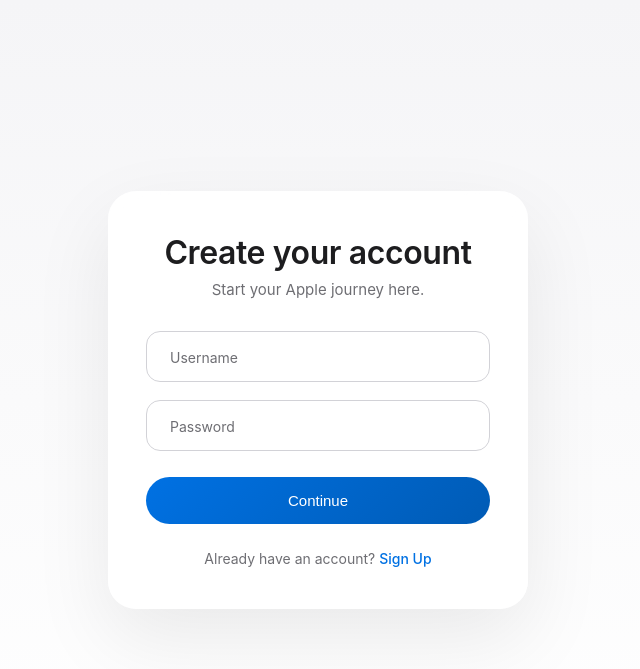
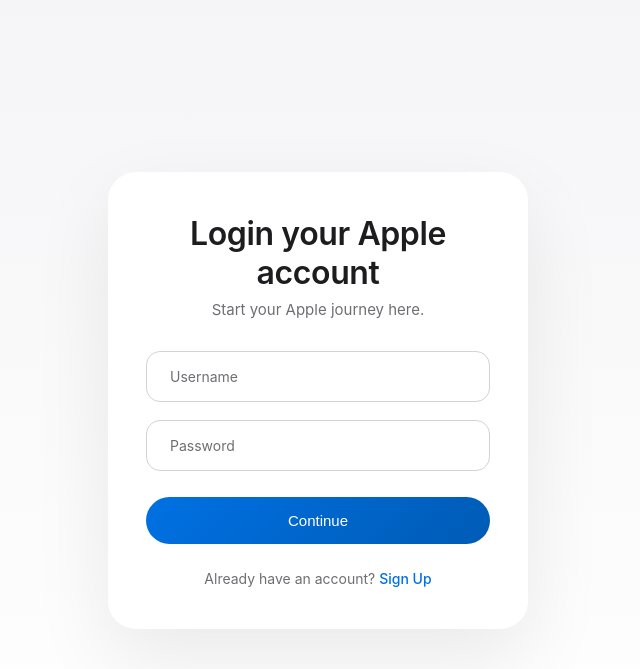
Before and after one commit to iamabjunior2003/AppleStore-django, a Django app: page /login/ in a window 1280 px wide. Shown: the top 669 px of the page, without its empty margins (322-962 px from the left). Run offline with Django 5.2, Linux system fonts and the light colour scheme.

Commit message:
Update title and header for login page

```diff
--- a/templates/login.html
+++ b/templates/login.html
@@ -3,7 +3,7 @@
 <html lang="en">
 <head>
     <meta charset="UTF-8">
-    <title>Create Apple ID</title>
+    <title>Apple Login</title>
     <meta name="viewport" content="width=device-width, initial-scale=1.0">
 
     <!-- Register CSS -->
@@ -16,7 +16,7 @@
 
         <!-- Header -->
         <div class="register-header">
-            <h1>Create your account</h1>
+            <h1>Login your Apple account</h1>
             <p>Start your Apple journey here.</p>
         </div>
 
```
